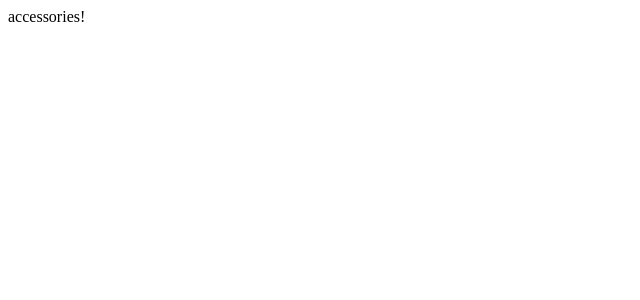
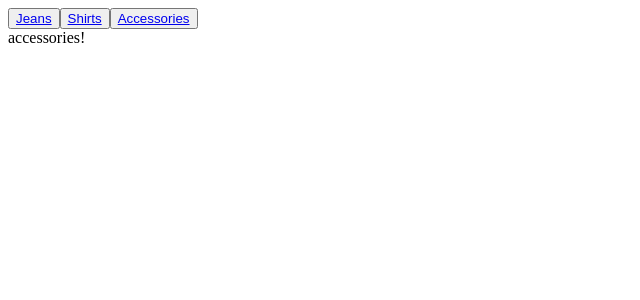
Before and after one commit to korolainenriikka/Reaktor_junior_assignment, a React (Create React App) app: page /accessories in a window 1280 px wide. Shown: the top 300 px of the page, without its empty margins (0-640 px from the left). Built offline with nearby package versions, Linux system fonts and the light colour scheme.

Commit message:
router buttons

```diff
--- a/src/App.tsx
+++ b/src/App.tsx
@@ -1,5 +1,5 @@
 import React from 'react'
-import { BrowserRouter as Router, Route, Switch } from "react-router-dom"
+import { BrowserRouter as Router, Route, Link, Switch } from "react-router-dom"
 
 import JeansPage from './JeansPage'
 import ShirtsPage from './ShirtsPage'
@@ -9,6 +9,16 @@ const App: React.FC = () => {
   return (
     <div>
       <Router>
+        <button>
+          <Link to="/jeans">Jeans</Link>
+        </button>
+        <button>
+          <Link to="/shirts">Shirts</Link>
+        </button>
+        <button>
+          <Link to="/accessories">Accessories</Link>
+        </button>
+
         <Switch>
           <Route path="/jeans" render={() => <JeansPage />} />
           <Route path="/shirts" render={() => <ShirtsPage />} />
```
Also changed, not shown: 1 other file (tests, documents, lock files or other folders).
